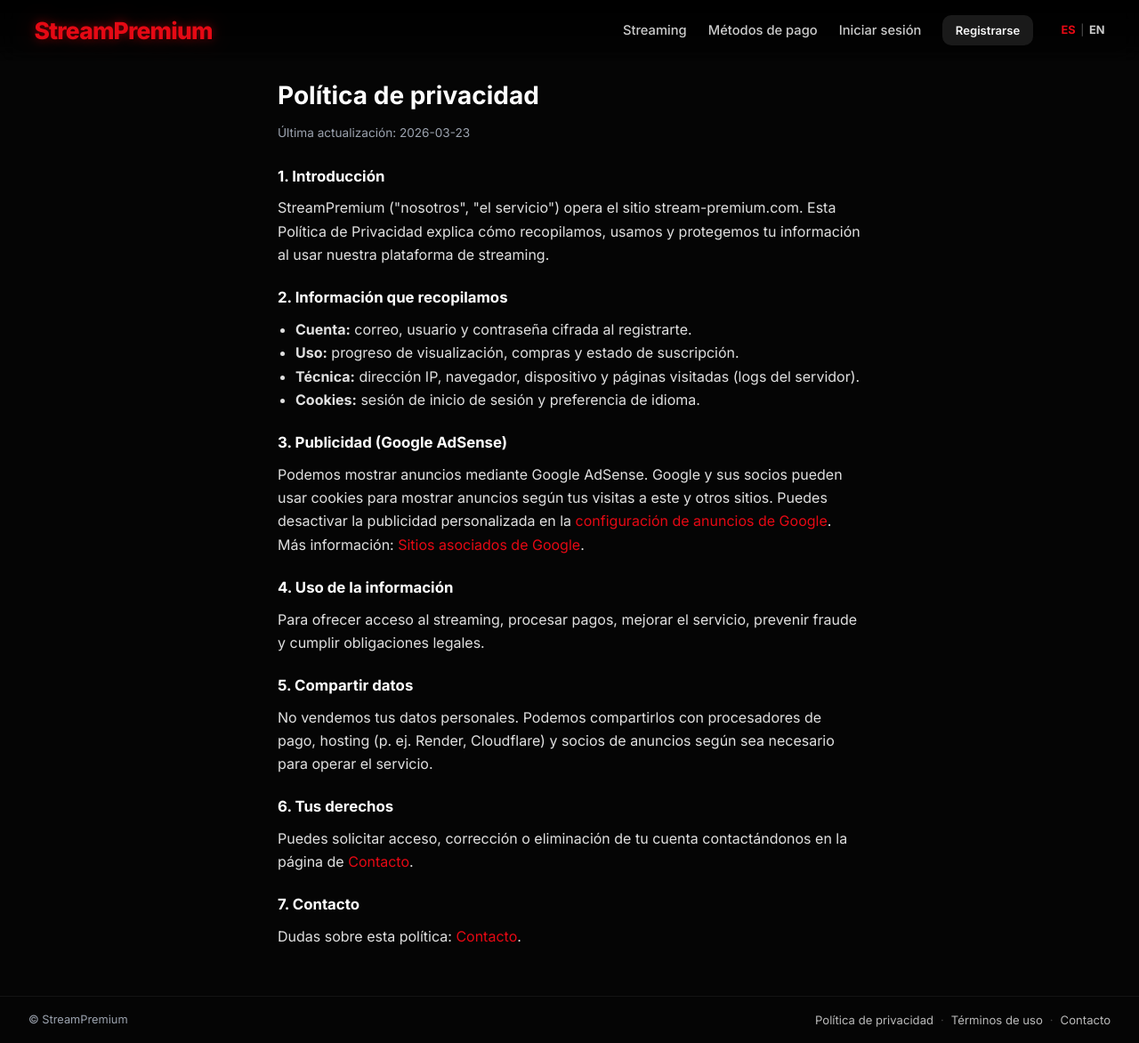
After one commit to jdmdelivery/FlowPremium, a Flask app: page /privacy-policy in a window 1280 px wide. The commit adds this page. Shown: the whole page at 89% size. Run offline with Flask 3, Linux system fonts and the light colour scheme; parts of the project's set-up code (start-up, migrations or seed data) failed here and were passed over; some libraries are stand-ins or nearby versions.

Commit message:
Add legal pages and AdSense-ready layout for Google review.
Expose privacy policy, terms, and contact routes with footer links, optional AdSense head block, and non-invasive ad slots gated by ADSENSE_SLOTS_ENABLED.

Co-authored-by: Cursor <cursoragent@cursor.com>

```diff
--- a/app.py
+++ b/app.py
@@ -61,6 +61,7 @@ def create_app(config_class=None):
         return get_user_by_id(user_id)
 
     from routes.auth import auth_bp
+    from routes.legal import legal_bp
     from modules.streaming.routes.public import streaming_bp
     from modules.streaming.routes.api import streaming_api_bp
     from modules.streaming.routes.admin import streaming_admin_bp
@@ -69,6 +70,7 @@ def create_app(config_class=None):
     from modules.db.routes import db_admin_bp
 
     app.register_blueprint(auth_bp)
+    app.register_blueprint(legal_bp)
     app.register_blueprint(streaming_bp)
     app.register_blueprint(streaming_api_bp)
     app.register_blueprint(streaming_admin_bp)
@@ -105,6 +107,7 @@ def create_app(config_class=None):
 
     @app.context_processor
     def inject_i18n():
+        from flask import current_app
         from utils.i18n import get_all_translations, get_locale, t
         from utils.media import (
             episode_thumbnail_url,
@@ -120,6 +123,7 @@ def create_app(config_class=None):
             "series_card_url": series_card_url,
             "series_hero_url": series_hero_url,
             "episode_thumbnail_url": episode_thumbnail_url,
+            "adsense_slots_enabled": current_app.config.get("ADSENSE_SLOTS_ENABLED", False),
         }
 
     from utils.i18n import t as translate_fn
--- a/config.py
+++ b/config.py
@@ -111,6 +111,12 @@ class Config:
     VIDEO_HLS_INCLUDE_720P = os.environ.get(
         "VIDEO_HLS_INCLUDE_720P", "false"
     ).lower() in ("1", "true", "yes")
+    ADSENSE_SLOTS_ENABLED = os.environ.get("ADSENSE_SLOTS_ENABLED", "false").lower() in (
+        "1",
+        "true",
+        "yes",
+    )
+    CONTACT_EMAIL = os.environ.get("CONTACT_EMAIL", "support@stream-premium.com")
     FFMPEG_PATH = os.environ.get("FFMPEG_PATH", "")
     STORAGE_PROVIDER = os.environ.get(
         "STORAGE_PROVIDER", "r2" if os.environ.get("RENDER") else "local"
--- /dev/null
+++ b/routes/legal.py
@@ -0,0 +1,25 @@
+"""Public legal pages required for Google AdSense and site compliance."""
+
+from flask import Blueprint, render_template
+
+legal_bp = Blueprint("legal", __name__)
+
+
+@legal_bp.route("/privacy-policy")
+def privacy_policy():
+    return render_template("legal/privacy_policy.html")
+
+
+@legal_bp.route("/terms")
+def terms():
+    return render_template("legal/terms.html")
+
+
+@legal_bp.route("/contact")
+def contact():
+    from flask import current_app
+
+    return render_template(
+        "legal/contact.html",
+        contact_email=current_app.config.get("CONTACT_EMAIL", ""),
+    )
--- a/static/css/main.css
+++ b/static/css/main.css
@@ -416,3 +416,165 @@ img { max-width: 100%; display: block; }
 @media (max-width: 480px) {
     .auth-form-premium { padding: 1.5rem 1.25rem; }
 }
+
+/* ── Site footer (legal / AdSense) ── */
+.site-footer {
+    border-top: 1px solid rgba(255, 255, 255, 0.06);
+    padding: 1rem clamp(0.75rem, 3vw, 2rem) max(1rem, env(safe-area-inset-bottom));
+    background: #050505;
+}
+
+.site-footer-inner {
+    max-width: 1400px;
+    margin: 0 auto;
+    display: flex;
+    flex-wrap: wrap;
+    align-items: center;
+    justify-content: space-between;
+    gap: 0.5rem 1rem;
+}
+
+.site-footer-brand {
+    margin: 0;
+    font-size: 0.8rem;
+    color: var(--text-muted);
+}
+
+.site-footer-nav {
+    display: flex;
+    flex-wrap: wrap;
+    align-items: center;
+    gap: 0.35rem 0.5rem;
+    font-size: 0.82rem;
+}
+
+.site-footer-nav a {
+    color: rgba(255, 255, 255, 0.72);
+    text-decoration: none;
+    transition: color var(--transition);
+}
+
+.site-footer-nav a:hover {
+    color: #fff;
+}
+
+.site-footer-sep {
+    color: rgba(255, 255, 255, 0.25);
+    user-select: none;
+}
+
+.watch-layout .site-footer {
+    padding-top: 0.65rem;
+    padding-bottom: max(0.65rem, env(safe-area-inset-bottom));
+}
+
+/* ── Legal pages ── */
+.legal-main {
+    padding-top: calc(var(--nav-height) + 1rem);
+    padding-bottom: 2rem;
+}
+
+.legal-page {
+    max-width: 720px;
+    margin: 0 auto;
+    padding: 0 clamp(1rem, 3vw, 2rem);
+    color: rgba(255, 255, 255, 0.88);
+    line-height: 1.65;
+}
+
+.legal-page h1 {
+    font-size: clamp(1.35rem, 4vw, 1.75rem);
+    margin: 0 0 0.5rem;
+    color: #fff;
+}
+
+.legal-updated {
+    font-size: 0.85rem;
+    color: var(--text-muted);
+    margin-bottom: 1.5rem;
+}
+
+.legal-page section {
+    margin-bottom: 1.35rem;
+}
+
+.legal-page h2 {
+    font-size: 1.05rem;
+    margin: 0 0 0.5rem;
+    color: #fff;
+}
+
+.legal-page ul {
+    padding-left: 1.25rem;
+    margin: 0.5rem 0;
+}
+
+.legal-page a {
+    color: var(--accent);
+}
+
+.contact-card {
+    margin: 1.25rem 0;
+    padding: 1rem 1.15rem;
+    border-radius: var(--radius);
+    border: 1px solid rgba(255, 255, 255, 0.08);
+    background: rgba(255, 255, 255, 0.04);
+}
+
+.contact-label {
+    font-size: 0.75rem;
+    text-transform: uppercase;
+    letter-spacing: 0.06em;
+    color: var(--text-muted);
+    margin: 0 0 0.35rem;
+}
+
+.contact-links {
+    margin-top: 1.5rem;
+}
+
+.contact-links p {
+    margin: 0.35rem 0;
+}
+
+/* ── AdSense slots (empty until units are pasted) ── */
+.ad-slot {
+    max-width: 1400px;
+    margin: 0 auto;
+    padding: 0.35rem clamp(0.5rem, 2.5vw, 1rem);
+    min-height: 0;
+    overflow: hidden;
+    text-align: center;
+}
+
+.ad-slot-watch-top {
+    margin-bottom: 0.35rem;
+}
+
+.ad-slot-watch-bottom {
+    margin-top: 0.5rem;
+    margin-bottom: 0.25rem;
+}
+
+.ad-slot-home-mid,
+.ad-slot-series-mid {
+    margin: 0.75rem auto 1rem;
+}
+
+@media (max-width: 768px) {
+    .site-footer-inner {
+        flex-direction: column;
+        align-items: flex-start;
+    }
+
+    .ad-slot {
+        padding-left: 0.5rem;
+        padding-right: 0.5rem;
+    }
+
+    .ad-slot-watch-top,
+    .ad-slot-watch-bottom {
+        margin-top: 0.25rem;
+        margin-bottom: 0.25rem;
+    }
+}
--- a/templates/base.html
+++ b/templates/base.html
@@ -11,6 +11,15 @@
     <link rel="stylesheet" href="{{ url_for('static', filename='css/main.css') }}">
     <link rel="stylesheet" href="{{ url_for('static', filename='css/streaming.css') }}">
     {% block extra_css %}{% endblock %}
+    {#
+      Google AdSense — después de la aprobación, pegar aquí el script del <head>
+      desde https://www.google.com/adsense (Cuenta → Sitios → Obtener código).
+
+      Formato esperado (reemplazar ca-pub-XXXXXXXXXXXXXXXX con tu ID real):
+      <script async src="https://pagead2.googlesyndication.com/pagead/js/adsbygoogle.js?client=ca-pub-XXXXXXXXXXXXXXXX"
+              crossorigin="anonymous"></script>
+    #}
+    {% block adsense_head %}{% endblock %}
 </head>
 <body class="dark-theme {% block body_class %}{% endblock %}">
     {% block nav %}
@@ -55,6 +64,19 @@
         {% block content %}{% endblock %}
     </main>
 
+    <footer class="site-footer">
+        <div class="site-footer-inner">
+            <p class="site-footer-brand">&copy; {{ t('app_name') }}</p>
+            <nav class="site-footer-nav" aria-label="Legal">
+                <a href="{{ url_for('legal.privacy_policy') }}">{{ t('privacy_policy') }}</a>
+                <span class="site-footer-sep" aria-hidden="true">·</span>
+                <a href="{{ url_for('legal.terms') }}">{{ t('terms_of_use') }}</a>
+                <span class="site-footer-sep" aria-hidden="true">·</span>
+                <a href="{{ url_for('legal.contact') }}">{{ t('contact') }}</a>
+            </nav>
+        </div>
+    </footer>
+
     <script src="{{ url_for('static', filename='js/streaming.js') }}" defer></script>
     {% block extra_js %}{% endblock %}
 </body>
--- /dev/null
+++ b/templates/legal/privacy_policy.html
@@ -0,0 +1,82 @@
+{% extends "base.html" %}
+{% block title %}{{ t('privacy_policy') }} - {{ t('app_name') }}{% endblock %}
+{% block main_class %}legal-main{% endblock %}
+
+{% block content %}
+<article class="legal-page fade-in">
+    <h1>{{ t('privacy_policy') }}</h1>
+    <p class="legal-updated">{{ t('legal_last_updated') }}: 2026-03-23</p>
+
+    {% if locale == 'en' %}
+    <section>
+        <h2>1. Introduction</h2>
+        <p>{{ t('app_name') }} ("we", "our", "the service") operates the website stream-premium.com. This Privacy Policy explains how we collect, use, and protect your information when you use our streaming platform.</p>
+    </section>
+    <section>
+        <h2>2. Information we collect</h2>
+        <ul>
+            <li><strong>Account data:</strong> email, username, and password hash when you register.</li>
+            <li><strong>Usage data:</strong> watch progress, purchases, and subscription status.</li>
+            <li><strong>Technical data:</strong> IP address, browser type, device, and pages visited (server logs).</li>
+            <li><strong>Cookies:</strong> session cookies for login and language preference.</li>
+        </ul>
+    </section>
+    <section>
+        <h2>3. Advertising (Google AdSense)</h2>
+        <p>We may display ads through Google AdSense. Google and its partners may use cookies to serve ads based on your visits to this site and other sites. You can opt out of personalized advertising in your <a href="https://www.google.com/settings/ads" rel="noopener noreferrer" target="_blank">Google Ads Settings</a>.</p>
+        <p>Learn how Google uses data: <a href="https://policies.google.com/technologies/partner-sites" rel="noopener noreferrer" target="_blank">Google Partner Sites</a>.</p>
+    </section>
+    <section>
+        <h2>4. How we use your information</h2>
+        <p>To provide streaming access, process payments, improve the service, prevent fraud, and comply with legal obligations.</p>
+    </section>
+    <section>
+        <h2>5. Data sharing</h2>
+        <p>We do not sell your personal data. We may share data with payment processors, hosting providers (e.g. Render, Cloudflare), and analytics/ad partners as needed to operate the service.</p>
+    </section>
+    <section>
+        <h2>6. Your rights</h2>
+        <p>You may request access, correction, or deletion of your account data by contacting us via the <a href="{{ url_for('legal.contact') }}">Contact</a> page.</p>
+    </section>
+    <section>
+        <h2>7. Contact</h2>
+        <p>Questions about this policy: <a href="{{ url_for('legal.contact') }}">{{ t('contact') }}</a>.</p>
+    </section>
+    {% else %}
+    <section>
+        <h2>1. Introducción</h2>
+        <p>{{ t('app_name') }} ("nosotros", "el servicio") opera el sitio stream-premium.com. Esta Política de Privacidad explica cómo recopilamos, usamos y protegemos tu información al usar nuestra plataforma de streaming.</p>
+    </section>
+    <section>
+        <h2>2. Información que recopilamos</h2>
+        <ul>
+            <li><strong>Cuenta:</strong> correo, usuario y contraseña cifrada al registrarte.</li>
+            <li><strong>Uso:</strong> progreso de visualización, compras y estado de suscripción.</li>
+            <li><strong>Técnica:</strong> dirección IP, navegador, dispositivo y páginas visitadas (logs del servidor).</li>
+            <li><strong>Cookies:</strong> sesión de inicio de sesión y preferencia de idioma.</li>
+        </ul>
+    </section>
+    <section>
+        <h2>3. Publicidad (Google AdSense)</h2>
+        <p>Podemos mostrar anuncios mediante Google AdSense. Google y sus socios pueden usar cookies para mostrar anuncios según tus visitas a este y otros sitios. Puedes desactivar la publicidad personalizada en la <a href="https://www.google.com/settings/ads" rel="noopener noreferrer" target="_blank">configuración de anuncios de Google</a>.</p>
+        <p>Más información: <a href="https://policies.google.com/technologies/partner-sites" rel="noopener noreferrer" target="_blank">Sitios asociados de Google</a>.</p>
+    </section>
+    <section>
+        <h2>4. Uso de la información</h2>
+        <p>Para ofrecer acceso al streaming, procesar pagos, mejorar el servicio, prevenir fraude y cumplir obligaciones legales.</p>
+    </section>
+    <section>
+        <h2>5. Compartir datos</h2>
+        <p>No vendemos tus datos personales. Podemos compartirlos con procesadores de pago, hosting (p. ej. Render, Cloudflare) y socios de anuncios según sea necesario para operar el servicio.</p>
+    </section>
+    <section>
+        <h2>6. Tus derechos</h2>
+        <p>Puedes solicitar acceso, corrección o eliminación de tu cuenta contactándonos en la página de <a href="{{ url_for('legal.contact') }}">Contacto</a>.</p>
+    </section>
+    <section>
+        <h2>7. Contacto</h2>
+        <p>Dudas sobre esta política: <a href="{{ url_for('legal.contact') }}">{{ t('contact') }}</a>.</p>
+    </section>
+    {% endif %}
+</article>
+{% endblock %}
--- a/templates/streaming/index.html
+++ b/templates/streaming/index.html
@@ -43,6 +43,10 @@
     </section>
     {% endif %}
 
+    {% with slot='home-mid' %}
+    {% include "partials/adsense_slot.html" %}
+    {% endwith %}
+
     <div class="streaming-rows">
         {{ content_row(t('continue_watching'), continue_watching, 'continue') }}
         {{ content_row(t('trending'), trending) }}
--- a/templates/streaming/series_detail.html
+++ b/templates/streaming/series_detail.html
@@ -11,6 +11,10 @@
         <p>{{ series.description }}</p>
     </div>
 </section>
+
+{% with slot='series-mid' %}
+{% include "partials/adsense_slot.html" %}
+{% endwith %}
 
 {% for season in seasons %}
 <section class="season-block fade-in-up" style="animation-delay: {{ loop.index0 * 0.06 }}s">
```
Also changed, not shown: templates/legal/contact.html (added, +27 -0 lines), templates/legal/terms.html (added, +78 -0 lines), templates/partials/adsense_slot.html (added, +7 -0 lines), templates/streaming/watch.html (+8 -0 lines), tests/test_legal_pages.py (added, +31 -0 lines), utils/i18n.py (+14 -0 lines), 1 other file.
